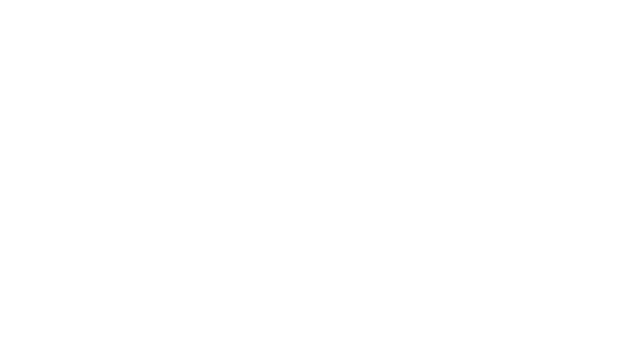
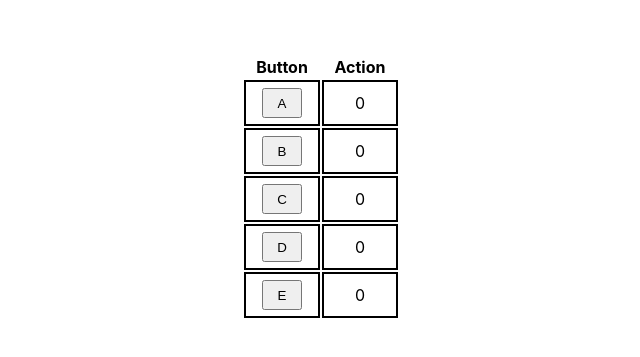
Before and after one commit to sandeshghadage/First_gitFork, a React (Create React App) app: page / in a window 1280 px wide. Shown: the part 213-570 px from the top of the page, without its empty margins (319-959 px from the left). Built offline with nearby package versions, Linux system fonts and the light colour scheme.

Commit message:
Redux button counter app

```diff
--- a/package.json
+++ b/package.json
@@ -3,12 +3,14 @@
   "version": "0.1.0",
   "private": true,
   "dependencies": {
+    "@reduxjs/toolkit": "^1.9.5",
     "@testing-library/jest-dom": "^5.16.5",
     "@testing-library/react": "^13.4.0",
     "@testing-library/user-event": "^13.5.0",
     "axios": "^1.3.4",
     "react": "^18.2.0",
     "react-dom": "^18.2.0",
+    "react-redux": "^8.0.5",
     "react-router-dom": "^6.10.0",
     "react-scripts": "5.0.1",
     "web-vitals": "^2.1.4"
--- a/src/App.css
+++ b/src/App.css
@@ -1,5 +1,9 @@
 .App {
   text-align: center;
+  display: flex;
+  justify-content: center;
+  align-items: center;
+  height: 100vh;
 }
 
 .App-logo {
@@ -36,3 +40,15 @@
     transform: rotate(360deg);
   }
 }
+
+table tr td {
+  border: 2px solid black;
+  align-text: center;
+  width: 70px;
+  height: 40px;
+}
+
+button {
+  width: 40px;
+  height: 30px;
+}
--- a/src/App.js
+++ b/src/App.js
@@ -1,8 +1,36 @@
 import "./App.css";
 import React from "react";
+import { useSelector, useDispatch } from "react-redux";
+import { increaseCounter } from "./ReduxButtonTable/ButtonTableSlice";
 
 function App() {
-  return <div></div>;
+  const arr = useSelector((state) => state.button.arr);
+
+  const dispatch = useDispatch();
+
+  function handleClick(index) {
+    dispatch(increaseCounter(index));
+  }
+  return (
+    <div className="App">
+      <table>
+        <thead>
+          <th>Button</th>
+          <th>Action</th>
+        </thead>
+        <tbody>
+          {arr.map((item, index) => (
+            <tr>
+              <td>
+                <button onClick={() => handleClick(index)}>{item.name}</button>
+              </td>
+              <td>{item.count}</td>
+            </tr>
+          ))}
+        </tbody>
+      </table>
+    </div>
+  );
 }
 
 export default App;
--- /dev/null
+++ b/src/ReduxButtonTable/ButtonTableSlice.jsx
@@ -0,0 +1,132 @@
+import { createSlice } from "@reduxjs/toolkit";
+
+const initialState = {
+  arr: [
+    {
+      name: "A",
+      count: 0,
+    },
+    {
+      name: "B",
+      count: 0,
+    },
+    {
+      name: "C",
+      count: 0,
+    },
+    {
+      name: "D",
+      count: 0,
+    },
+    {
+      name: "E",
+      count: 0,
+    },
+    // {
+    //   name: "F",
+    //   count: 0,
+    // },
+    // {
+    //   name: "G",
+    //   count: 0,
+    // },
+    // {
+    //   name: "H",
+    //   count: 0,
+    // },
+    // {
+    //   name: "I",
+    //   count: 0,
+    // },
+    // {
+    //   name: "J",
+    //   count: 0,
+    // },
+    // {
+    //   name: "K",
+    //   count: 0,
+    // },
+    // {
+    //   name: "L",
+    //   count: 0,
+    // },
+    // {
+    //   name: "M",
+    //   count: 0,
+    // },
+
+    // {
+    //   name: "N",
+    //   count: 0,
+    // },
+    // {
+    //   name: "O",
+    //   count: 0,
+    // },
+    // {
+    //   name: "P",
+    //   count: 0,
+    // },
+    // {
+    //   name: "Q",
+    //   count: 0,
+    // },
+
+    // {
+    //   name: "R",
+    //   count: 0,
+    // },
+    // {
+    //   name: "S",
+    //   count: 0,
+    // },
+    // {
+    //   name: "T",
+    //   count: 0,
+    // },
+    // {
+    //   name: "U",
+    //   count: 0,
+    // },
+
+    // {
+    //   name: "V",
+    //   count: 0,
+    // },
+    // {
+    //   name: "W",
+    //   count: 0,
+    // },
+    // {
+    //   name: "X",
+    //   count: 0,
+    // },
+    // {
+    //   name: "Y",
+    //   count: 0,
+    // },
+    // {
+    //   name: "Y",
+    //   count: 0,
+    // },
+    // {
+    //   name: "Z",
+    //   count: 0,
+    // },
+  ],
+};
+
+export const counterSlice = createSlice({
+  name: "buttton",
+  initialState,
+  reducers: {
+    increaseCounter: (state, actions) => {
+      const index = actions.payload;
+      state.arr[index].count += 1;
+    },
+  },
+});
+
+export const { increaseCounter } = counterSlice.actions;
+
+export default counterSlice.reducer;
--- /dev/null
+++ b/src/ReduxButtonTable/store.jsx
@@ -0,0 +1,8 @@
+import { configureStore } from "@reduxjs/toolkit";
+import buttonReducer from "./ButtonTableSlice";
+
+export const store = configureStore({
+  reducer: {
+    button: buttonReducer,
+  },
+});
--- a/src/index.js
+++ b/src/index.js
@@ -3,12 +3,16 @@ import ReactDOM from "react-dom/client";
 import "./index.css";
 import App from "./App";
 import reportWebVitals from "./reportWebVitals";
+import { store } from "./ReduxButtonTable/store";
+import { Provider } from "react-redux";
 
 const root = ReactDOM.createRoot(document.getElementById("root"));
 root.render(
-  <React.StrictMode>
-    <App />
-  </React.StrictMode>
+  <Provider store={store}>
+    <React.StrictMode>
+      <App />
+    </React.StrictMode>
+  </Provider>
 );
 
 // If you want to start measuring performance in your app, pass a function
```
Also changed, not shown: 1 other file (tests, documents, lock files or other folders).
